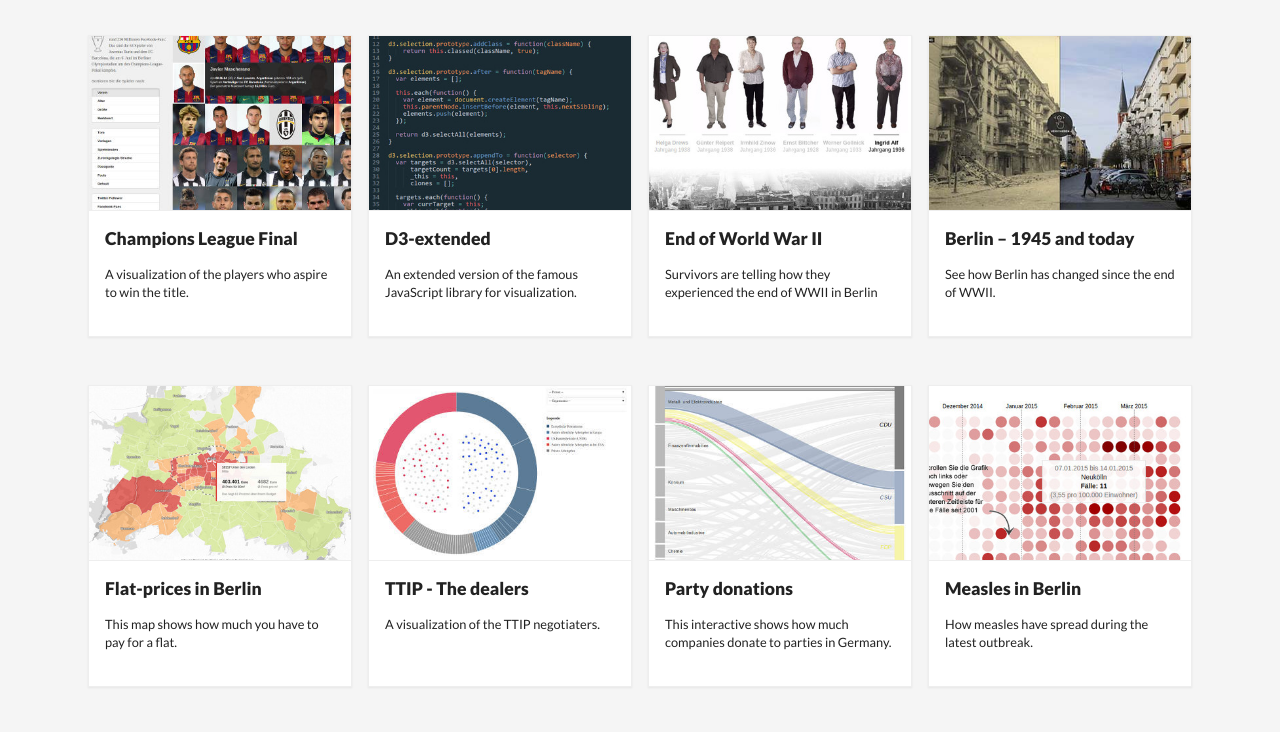
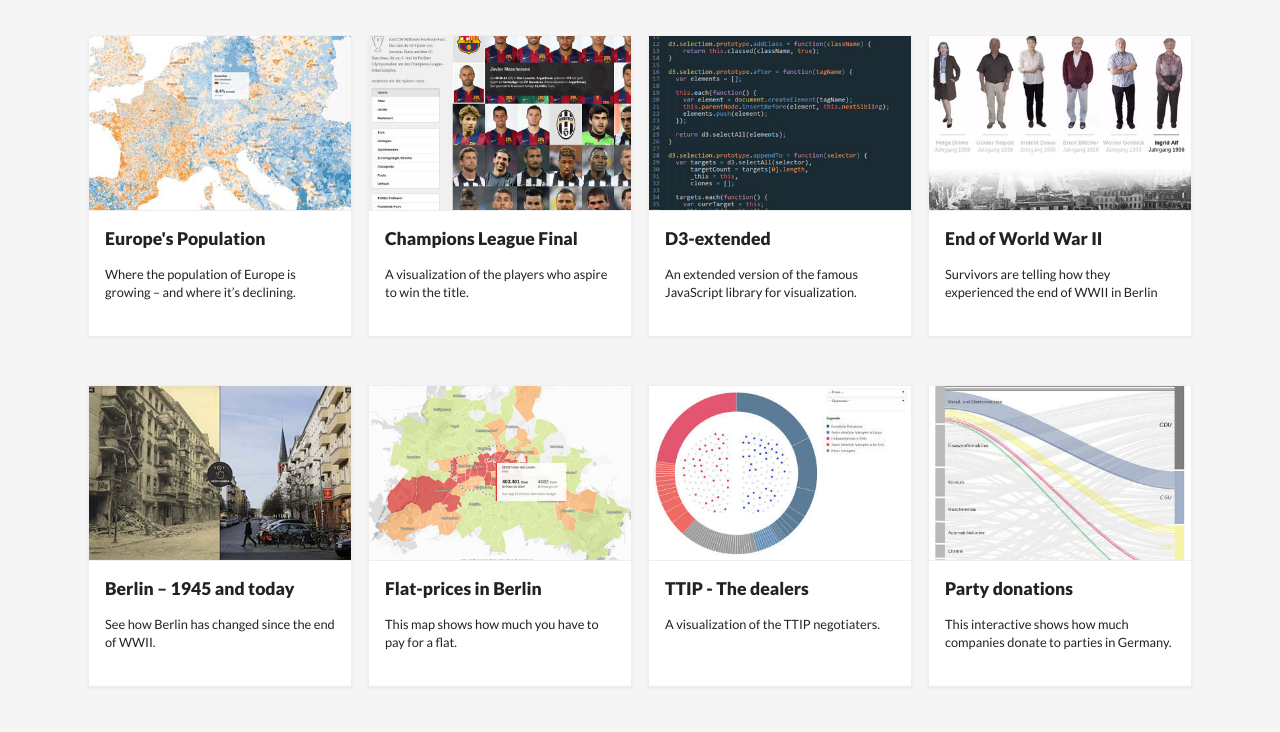
Before and after one commit to leonnard/website, a website: page app/portfolio.html in a window 1280 px wide. Shown: the part 53-785 px from the top of the page. Drawn offline with nearby package versions, Linux system fonts and the light colour scheme; files that its build step writes are made by us from their sources.

Commit message:
add new project: http://interaktiv.morgenpost.de/europakarte/

```diff
--- a/app/portfolio.html
+++ b/app/portfolio.html
@@ -45,6 +45,16 @@
 <section class="projects">
 
     <div class="container grid project-list">
+
+      <a target="_blank" class="col-12-12 col-md-6-12 col-lg-3-12" href="http://interaktiv.morgenpost.de/europakarte/">
+        <div class="project">
+          <div class="project-image" style="background-image:url(images/thumbs/europakarte.jpg)"></div>
+          <div class="project-info">
+            <h4 class="project-headline">Europe's Population</h4>
+            <div class="project-text">Where the population of Europe is growing – and where it’s declining.</div>
+          </div>
+        </div>
+      </a>
 
       <a target="_blank" class="col-12-12 col-md-6-12 col-lg-3-12" href="http://interaktiv.morgenpost.de/champions-league-in-berlin/">
         <div class="project">
```
Also changed, not shown: app/index.html (+4 -4 lines), app/images/thumbs/europakarte.jpg (added).
